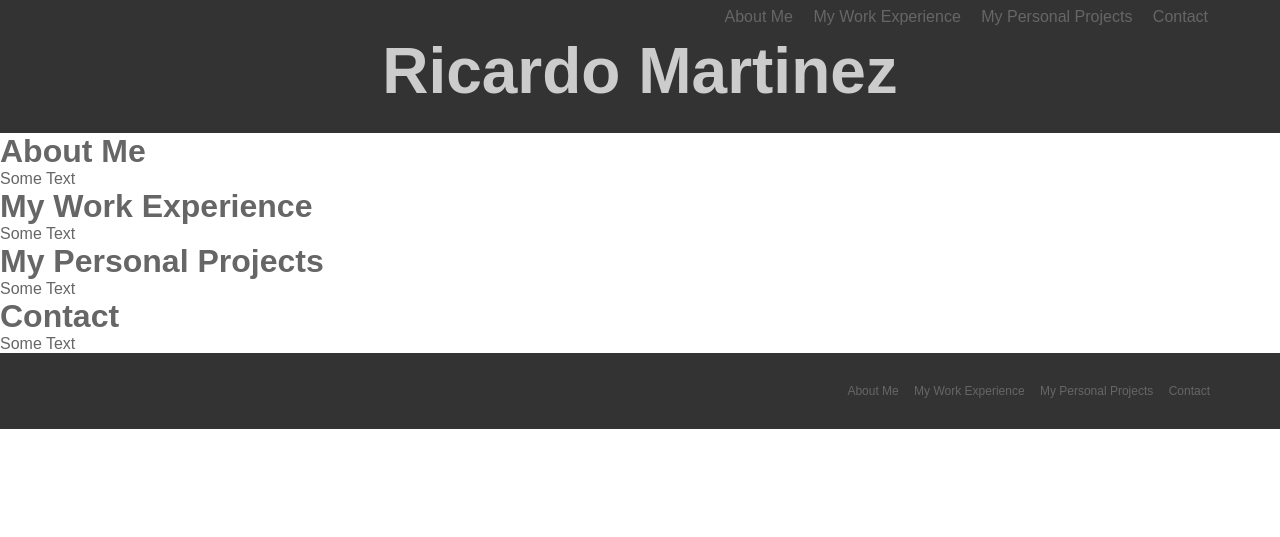
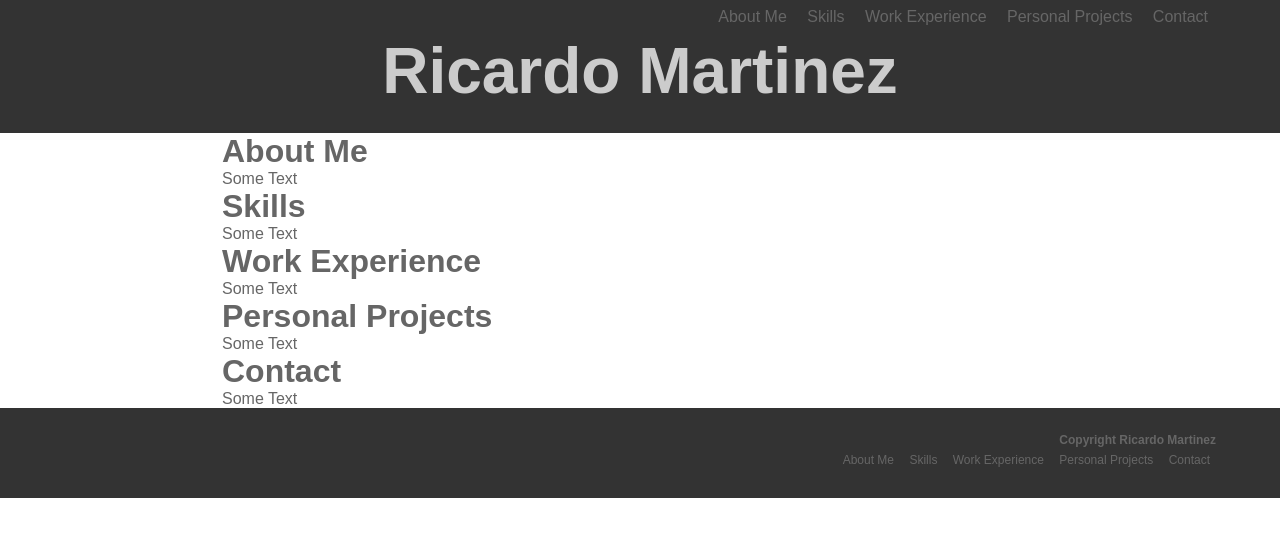
Before and after one commit to ichbinrich/ichbinrich.github.io, a Jekyll site: the page built from index.md, in a window 1280 px wide. Shown: the top 537 px of the page. Built offline with Jekyll 4.4.1, drawn with Linux system fonts in a browser that asks for light colours.

Commit message:
Sections in navigation

```diff
--- a/_data/navigation.yaml
+++ b/_data/navigation.yaml
@@ -1,12 +1,15 @@
 - name: About Me
   link: \#about
   id: about
-- name: My Work Experience
+- name: Skills
+  link: \#skills
+  id: skills
+- name: Work Experience
   link: \#work_experience
   id: work_experience
-- name: My Personal Projects
+- name: Personal Projects
   link: \#projects
   id: projects
 - name: Contact
   link: \#contact
-  id: about
+  id: contact
--- a/_layouts/default.html
+++ b/_layouts/default.html
@@ -18,6 +18,7 @@
     </header>
     {{content}}
     <footer class="main-footer">
+      <h4 class="copyright">Copyright {{ site.title }}</h4>
       <nav class="nav">
         <ul>
           {% for item in site.data.navigation %}
--- a/_layouts/home.html
+++ b/_layouts/home.html
@@ -1,9 +1,11 @@
 ---
 layout: default
 ---
+<div class="container">
   {% for section in site.data.navigation %}
     <div class="">
       <h1 id="{{ section.id }}">{{ section.name }}</h1>
       Some Text
     </div>
   {% endfor %}
+</div>
--- a/style.css
+++ b/style.css
@@ -66,9 +66,12 @@ footer{
   color: #ccc;
   font-size: 4em;
 }
-
 .container {
   max-width: 900px;
   margin: 0 auto;
   padding: 0 2em;
 }
+.copyright{
+  padding-right: 5%;
+  text-align: right;
+}
```
Lines whose indentation alone changed are shown as unchanged.
